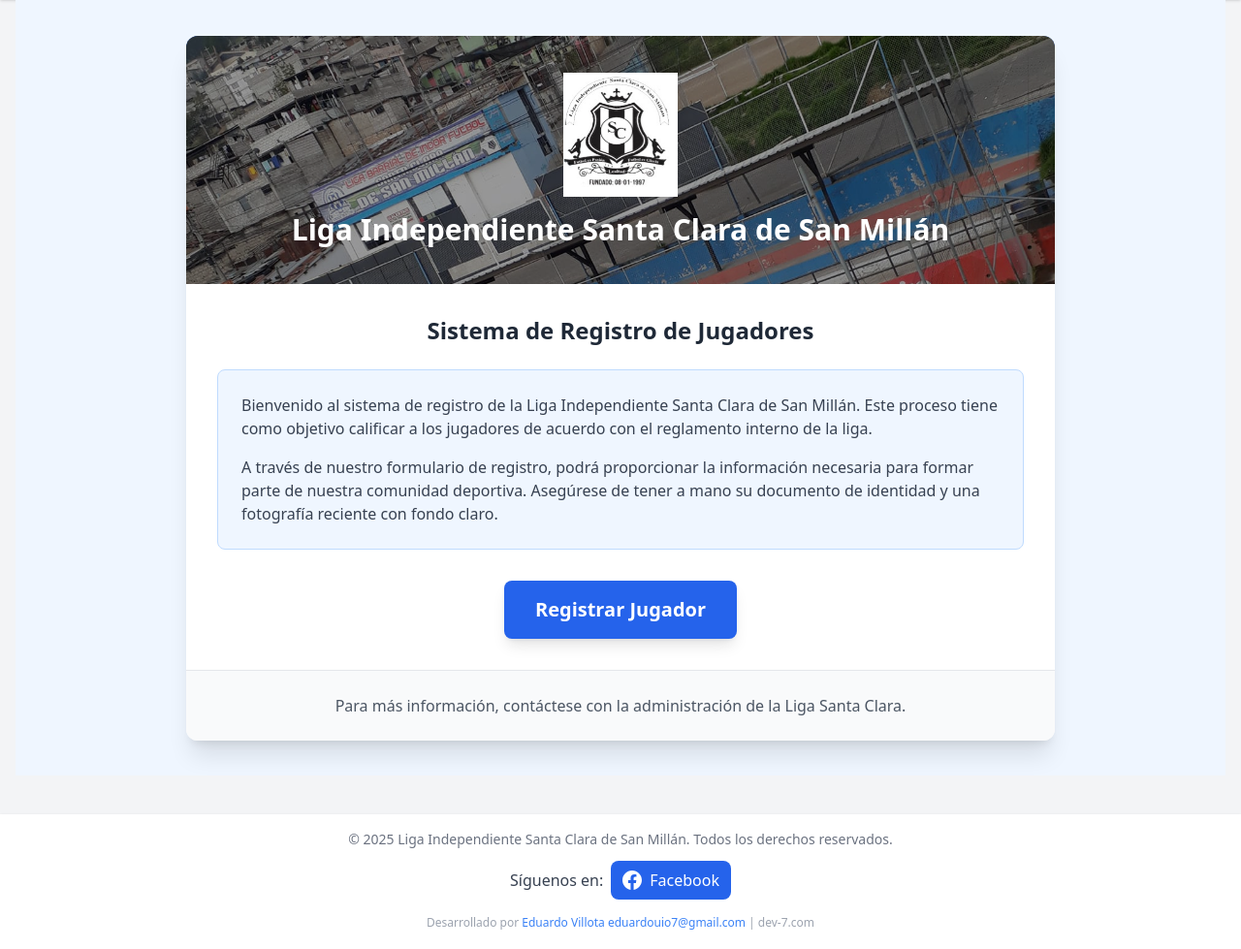
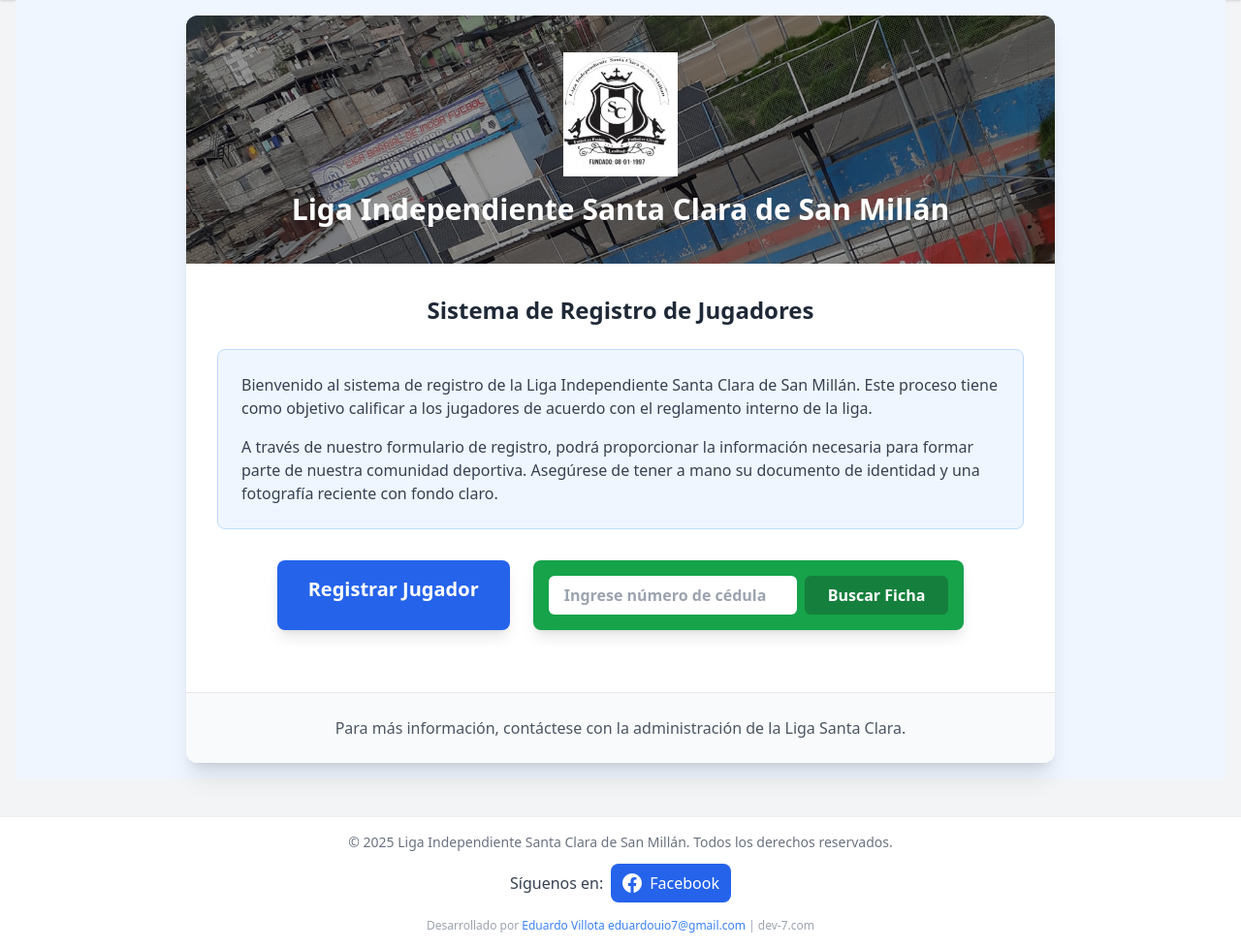
Before and after one commit to eduardouio/colmena, a Django app: page / in a window 1280 px wide. Shown: the part 72-1051 px from the top of the page at 97% size. Run offline with Django 4.2, Linux system fonts and the light colour scheme; some libraries are stand-ins or nearby versions.

Commit message:
Agregar funcionalidad de búsqueda de ficha por cédula y validaciones en el registro de aspirantes

```diff
--- a/app/registro/urls.py
+++ b/app/registro/urls.py
@@ -1,5 +1,15 @@
 from django.urls import path
-from .views import RegistroAspiranteView, SuccessView, ErrorView, RegistroDetailView, HomeView, descargar_registro_pdf, preview_registro, descargar_pdf
+from .views import (
+    RegistroAspiranteView,
+    SuccessView,
+    ErrorView,
+    RegistroDetailView,
+    HomeView,
+    descargar_registro_pdf,
+    preview_registro,
+    descargar_pdf,
+    buscar_ficha
+)
 
 app_name = 'registro'
 
@@ -12,4 +22,6 @@
     path('descargar_pdf/<int:pk>/', descargar_registro_pdf, name='descargar_registro_pdf'),
     path('preview/<int:pk>/', preview_registro, name='preview_registro'),
     path('descargar/<int:pk>/', descargar_pdf, name='descargar_pdf'),
+    path('api/buscar-ficha/', buscar_ficha, name='buscar_ficha'),
+
 ]
--- a/app/registro/views/__init__.py
+++ b/app/registro/views/__init__.py
@@ -5,6 +5,7 @@
 from .home_view import HomeView
 from .views import descargar_registro_pdf, preview_registro
 from .report import descargar_pdf
+from .buscar_ficha_view import buscar_ficha
 
 __all__ = [
     'RegistroAspiranteView',
@@ -14,5 +15,6 @@
     'HomeView',
     'descargar_registro_pdf',
     'preview_registro',
-    'descargar_pdf'
+    'descargar_pdf',
+    'buscar_ficha'
 ]
--- a/app/templates/registro/home.html
+++ b/app/templates/registro/home.html
@@ -24,9 +24,25 @@
         <p>A través de nuestro formulario de registro, podrá proporcionar la información necesaria para formar parte de nuestra comunidad deportiva. Asegúrese de tener a mano su documento de identidad y una fotografía reciente con fondo claro.</p>
       </div>
 
-      <a href="{% url 'registro:formulario' %}" class="inline-block bg-blue-600 hover:bg-blue-700 text-white font-bold py-4 px-8 rounded-lg shadow-lg transition duration-300 transform hover:scale-105 text-xl">
-        Registrar Jugador
-      </a>
+      <!-- Sección de botones principales -->
+      <div class="flex flex-col md:flex-row gap-6 justify-center mb-8">
+        <a href="{% url 'registro:formulario' %}" class="inline-block bg-blue-600 hover:bg-blue-700 text-white font-bold py-4 px-8 rounded-lg shadow-lg transition duration-300 transform hover:scale-105 text-xl">
+          Registrar Jugador
+        </a>
+
+        <!-- Nuevo formulario de búsqueda de ficha -->
+        <div class="bg-green-600 hover:bg-green-700 text-white font-bold rounded-lg shadow-lg transition duration-300 overflow-hidden">
+          <div class="p-4">
+            <div class="flex flex-col sm:flex-row items-center gap-2">
+              <input type="text" id="cedula-input" placeholder="Ingrese número de cédula" class="w-full sm:w-64 px-4 py-2 text-gray-800 rounded-md focus:outline-none focus:ring-2 focus:ring-green-500">
+              <button id="buscar-ficha-btn" class="w-full sm:w-auto px-6 py-2 bg-green-700 hover:bg-green-800 rounded-md transition duration-200">
+                Buscar Ficha
+              </button>
+            </div>
+            <div id="mensaje-error" class="text-white text-sm mt-2 hidden"></div>
+          </div>
+        </div>
+      </div>
     </div>
 
     <!-- Pie de página -->
@@ -35,4 +51,60 @@
     </div>
   </div>
 </div>
+
+<!-- Script para la búsqueda de fichas -->
+<script>
+  document.addEventListener('DOMContentLoaded', function() {
+    const cedulaInput = document.getElementById('cedula-input');
+    const buscarFichaBtn = document.getElementById('buscar-ficha-btn');
+    const mensajeError = document.getElementById('mensaje-error');
+
+    // Función para buscar por cédula
+    async function buscarPorCedula(cedula) {
+      try {
+        // Hacemos una petición al backend para buscar la cédula
+        const response = await fetch(`/api/buscar-ficha/?cedula=${encodeURIComponent(cedula)}`);
+        const data = await response.json();
+
+        if (response.ok && data.id) {
+          // Si encontramos el registro, abrimos la URL en una nueva pestaña
+          window.open(`/descargar/${data.id}/`, '_blank');
+          mensajeError.classList.add('hidden');
+        } else {
+          // Mostramos mensaje de error
+          mensajeError.textContent = data.error || 'No se encontró ningún registro con esa cédula';
+          mensajeError.classList.remove('hidden');
+        }
+      } catch (error) {
+        console.error('Error al buscar ficha:', error);
+        mensajeError.textContent = 'Ocurrió un error al buscar la ficha. Inténtelo nuevamente.';
+        mensajeError.classList.remove('hidden');
+      }
+    }
+
+    // Manejador del botón de búsqueda
+    buscarFichaBtn.addEventListener('click', function() {
+      const cedula = cedulaInput.value.trim();
+      if (cedula) {
+        buscarPorCedula(cedula);
+      } else {
+        mensajeError.textContent = 'Por favor, ingrese un número de cédula';
+        mensajeError.classList.remove('hidden');
+      }
+    });
+
+    // También permitir buscar presionando Enter en el input
+    cedulaInput.addEventListener('keypress', function(e) {
+      if (e.key === 'Enter') {
+        const cedula = cedulaInput.value.trim();
+        if (cedula) {
+          buscarPorCedula(cedula);
+        } else {
+          mensajeError.textContent = 'Por favor, ingrese un número de cédula';
+          mensajeError.classList.remove('hidden');
+        }
+      }
+    });
+  });
+</script>
 {% endblock %}
--- a/app/templates/registro/success.html
+++ b/app/templates/registro/success.html
@@ -9,7 +9,7 @@
 
   <!-- Información del usuario registrado -->
   <div class="bg-gray-50 p-4 rounded-lg mb-6">
-    <h3 class="text-lg font-semibold mb-2 text-center">Datos del jugador</h3>
+    <h3 class="text-lg font-semibold mb-2 text-center">Datos del jugador Ficha de Registro # {{ registro.pk }}</h3>
     <div class="text-left">
       <p class="py-1"><strong>Nombre:</strong> {{ registro.nombres }} {{ registro.apellidos }}</p>
       <p class="py-1"><strong>Cédula:</strong> {{ registro.cedula }}</p>
--- a/app/templates/registro/ver-registro.html
+++ b/app/templates/registro/ver-registro.html
@@ -87,7 +87,7 @@
             <h2 class="mb-0 fs-5">SANTA CLARA DE SAN MILLAN</h2>
             <h3 class="mt-1 fs-6">FUNDADA EL 08 DE ENERO DE 1997</h3>
             <div class="mt-2 mb-2">
-              <span class="text-primary fs-5">FICHA DE JUGADOR</span>
+              <span class="text-primary fs-5">FICHA DE JUGADOR # {{ registro.pk }}</span>
             </div>
           </div>
           <div class="col-auto">
```
Also changed, not shown: app/registro/views/buscar_ficha_view.py (added, +20 -0 lines), app/registro/views/registro_aspirante_view.py (+15 -0 lines).
